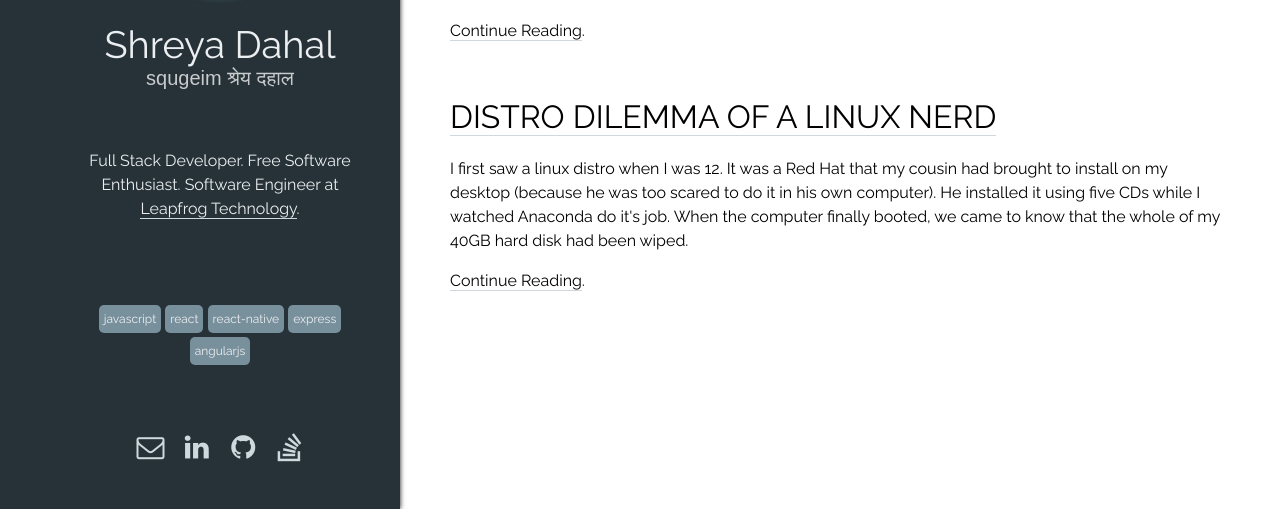
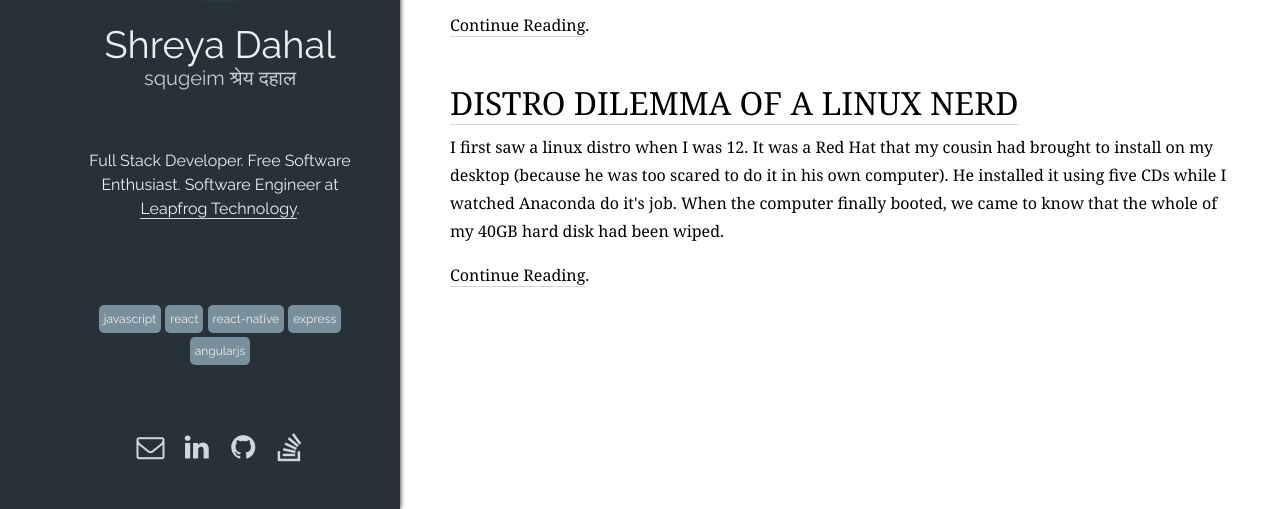
Before and after one commit to squgeim/squgeim.github.io, a PHP site: page / in a window 1280 px wide. Shown: the part 291-800 px from the top of the page. Run offline with PHP 8.4, Linux system fonts and the light colour scheme.

Commit message:
Use serif font for blog

```diff
--- a/css/style.css
+++ b/css/style.css
@@ -118,7 +118,6 @@ a:hover {
 .sidebar .title h2 {
   color: rgba(255, 255, 255, 0.75);
   font-size: 20px;
-  font-family: 'PT Sans', sans-serif;
   margin-top: -10px;
 }
 
@@ -165,4 +164,6 @@ a:hover {
 
 .content .blog {
   margin: 50px 0;
+  font-family: 'Noto Serif', serif;
+  line-height: 1.75em;
 }
--- a/index.html
+++ b/index.html
@@ -3,7 +3,7 @@
 <head>
   <meta charset="UTF-8">
   <title>squgeim's</title>
-  <link href="https://fonts.googleapis.com/css?family=Raleway" rel="stylesheet">
+  <link href="https://fonts.googleapis.com/css?family=Noto+Serif|Raleway" rel="stylesheet">
   <link href="./css/fontello.css" type="text/css" rel="stylesheet" />
   <link href="./css/style.css" type="text/css" rel="stylesheet" />
 </head>
```
